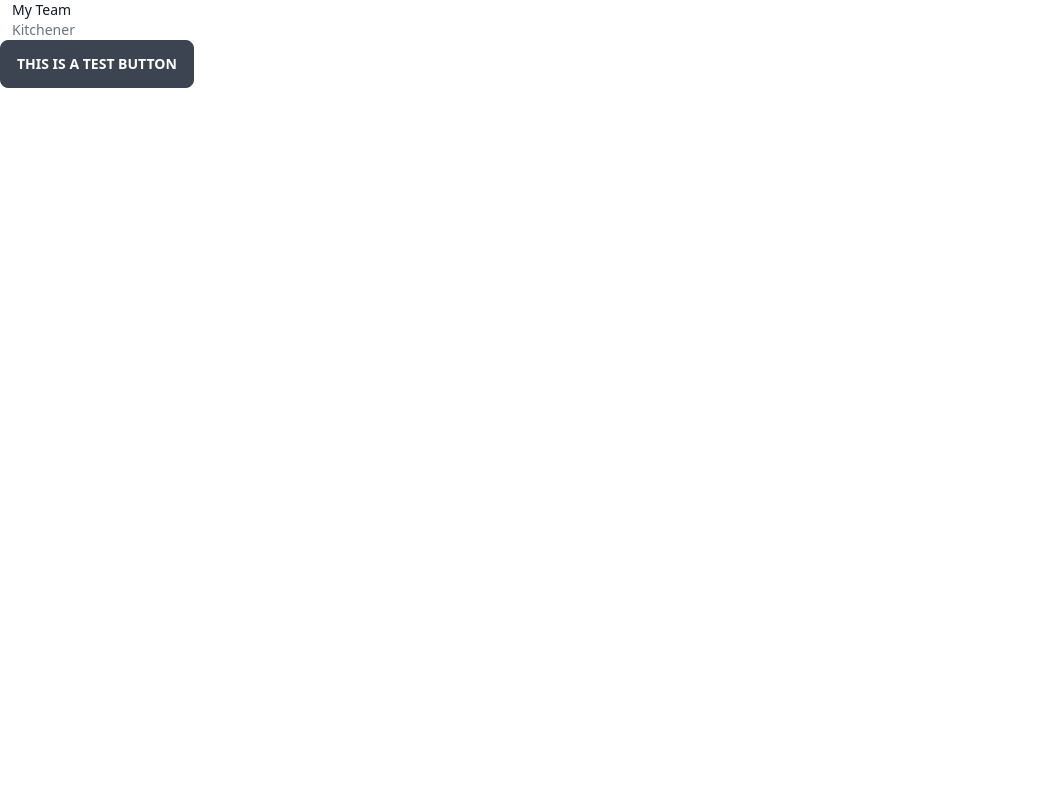
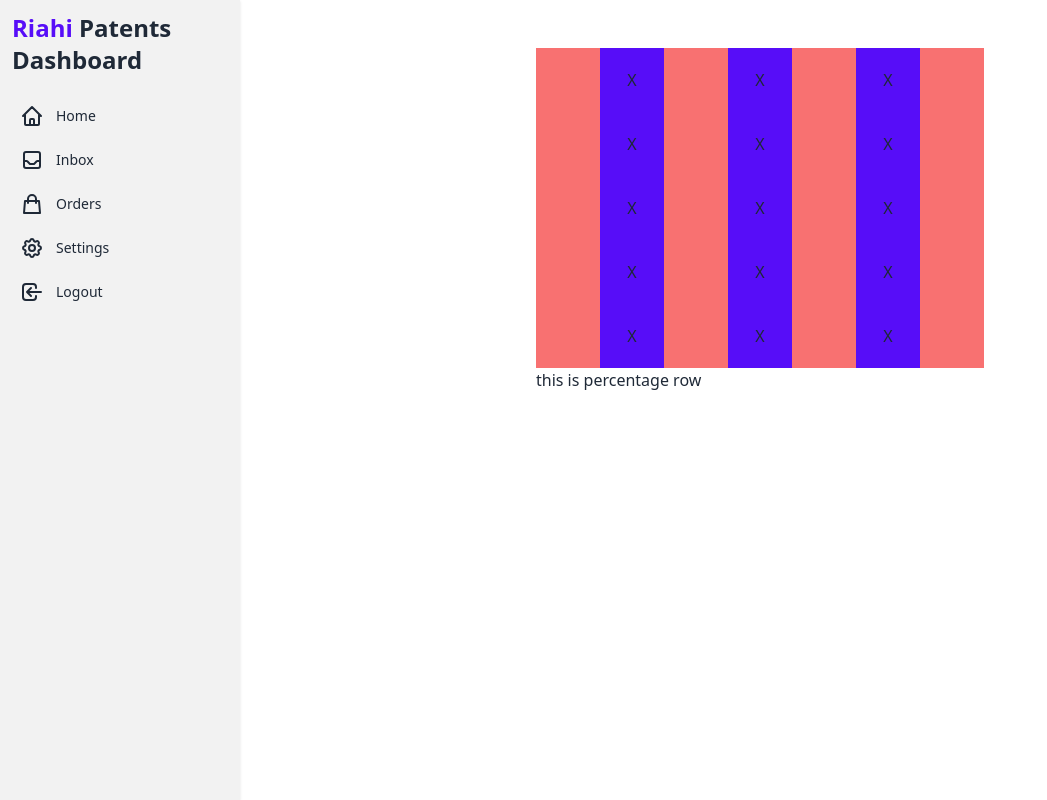
Before and after one commit to ssjkhan/rp-dashboard-tha, a React app: page / in a window 1280 px wide. Shown: the whole page, without its empty margins (0-1047 px from the left). Built offline with nearby package versions, Linux system fonts and the light colour scheme.

Commit message:
feat: data table display and entry

```diff
--- a/src/App.tsx
+++ b/src/App.tsx
@@ -1,14 +1,15 @@
 import React from "react";
+import DataTable from "./features/data-table/DataTable";
+import SideBar from "./components/side-bar/SideBar";
 
 function App() {
   return (
     <div className="App">
-      <div className="ml-3">
-        <p className="text-sm font-medium text-gray-900">My Team</p>
-        <p className="text-sm text-gray-500">Kitchener</p>
-      </div>
-      <div className="btn">
-        This is a test button
+      <div className="flex">
+        <SideBar />
+        <div className="mx-auto mt-12 justify-center">
+          <DataTable />
+        </div>
       </div>
     </div>
   );
--- a/src/app/hooks.ts
+++ b/src/app/hooks.ts
@@ -2,5 +2,5 @@ import { useDispatch, useSelector } from "react-redux";
 import type { TypedUseSelectorHook } from "react-redux";
 import type { AppDispatch, RootState } from "./store";
 
-export const useAPpDispatch: () => AppDispatch = useDispatch;
+export const useAppDispatch: () => AppDispatch = useDispatch;
 export const useAppSelector: TypedUseSelectorHook<RootState> = useSelector;
--- /dev/null
+++ b/src/components/side-bar/SideBar.tsx
@@ -0,0 +1,140 @@
+import React from "react";
+
+type SideBarPropsType = {};
+
+function SideBar({}: SideBarPropsType) {
+  return (
+    <div className="flex">
+      <div className="flex flex-col h-screen p-3 bg-base-200 shadow w-60">
+        <div className="space-y-3">
+          <div className="flex items-center">
+            <h2 className="text-2xl font-bold">
+              <span className="text-primary">Riahi</span> Patents Dashboard
+            </h2>
+          </div>
+          <div className="flex-1">
+            <ul className="pt-2 pb-4 space-y-1 text-sm">
+              <li className="rounded-sm">
+                <a
+                  href="#"
+                  className="flex items-center p-2 space-x-3 rounded-md"
+                >
+                  <svg
+                    xmlns="http://www.w3.org/2000/svg"
+                    className="w-6 h-6"
+                    fill="none"
+                    viewBox="0 0 24 24"
+                    stroke="currentColor"
+                    strokeWidth={2}
+                  >
+                    <path
+                      strokeLinecap="round"
+                      strokeLinejoin="round"
+                      d="M3 12l2-2m0 0l7-7 7 7M5 10v10a1 1 0 001 1h3m10-11l2 2m-2-2v10a1 1 0 01-1 1h-3m-6 0a1 1 0 001-1v-4a1 1 0 011-1h2a1 1 0 011 1v4a1 1 0 001 1m-6 0h6"
+                    />
+                  </svg>
+                  <span>Home</span>
+                </a>
+              </li>
+              <li className="rounded-sm">
+                <a
+                  href="#"
+                  className="flex items-center p-2 space-x-3 rounded-md"
+                >
+                  <svg
+                    xmlns="http://www.w3.org/2000/svg"
+                    className="w-6 h-6"
+                    fill="none"
+                    viewBox="0 0 24 24"
+                    stroke="currentColor"
+                    strokeWidth={2}
+                  >
+                    <path
+                      strokeLinecap="round"
+                      strokeLinejoin="round"
+                      d="M20 13V6a2 2 0 00-2-2H6a2 2 0 00-2 2v7m16 0v5a2 2 0 01-2 2H6a2 2 0 01-2-2v-5m16 0h-2.586a1 1 0 00-.707.293l-2.414 2.414a1 1 0 01-.707.293h-3.172a1 1 0 01-.707-.293l-2.414-2.414A1 1 0 006.586 13H4"
+                    />
+                  </svg>
+                  <span>Inbox</span>
+                </a>
+              </li>
+              <li className="rounded-sm">
+                <a
+                  href="#"
+                  className="flex items-center p-2 space-x-3 rounded-md"
+                >
+                  <svg
+                    xmlns="http://www.w3.org/2000/svg"
+                    className="w-6 h-6"
+                    fill="none"
+                    viewBox="0 0 24 24"
+                    stroke="currentColor"
+                    strokeWidth={2}
+                  >
+                    <path
+                      strokeLinecap="round"
+                      strokeLinejoin="round"
+                      d="M16 11V7a4 4 0 00-8 0v4M5 9h14l1 12H4L5 9z"
+                    />
+                  </svg>
+                  <span>Orders</span>
+                </a>
+              </li>
+              <li className="rounded-sm">
+                <a
+                  href="#"
+                  className="flex items-center p-2 space-x-3 rounded-md"
+                >
+                  <svg
+                    xmlns="http://www.w3.org/2000/svg"
+                    className="w-6 h-6"
+                    fill="none"
+                    viewBox="0 0 24 24"
+                    stroke="currentColor"
+                    strokeWidth={2}
+                  >
+                    <path
+                      strokeLinecap="round"
+                      strokeLinejoin="round"
+                      d="M10.325 4.317c.426-1.756 2.924-1.756 3.35 0a1.724 1.724 0 002.573 1.066c1.543-.94 3.31.826 2.37 2.37a1.724 1.724 0 001.065 2.572c1.756.426 1.756 2.924 0 3.35a1.724 1.724 0 00-1.066 2.573c.94 1.543-.826 3.31-2.37 2.37a1.724 1.724 0 00-2.572 1.065c-.426 1.756-2.924 1.756-3.35 0a1.724 1.724 0 00-2.573-1.066c-1.543.94-3.31-.826-2.37-2.37a1.724 1.724 0 00-1.065-2.572c-1.756-.426-1.756-2.924 0-3.35a1.724 1.724 0 001.066-2.573c-.94-1.543.826-3.31 2.37-2.37.996.608 2.296.07 2.572-1.065z"
+                    />
+                    <path
+                      strokeLinecap="round"
+                      strokeLinejoin="round"
+                      d="M15 12a3 3 0 11-6 0 3 3 0 016 0z"
+                    />
+                  </svg>
+                  <span>Settings</span>
+                </a>
+              </li>
+              <li className="rounded-sm">
+                <a
+                  href="#"
+                  className="flex items-center p-2 space-x-3 rounded-md"
+                >
+                  <svg
+                    xmlns="http://www.w3.org/2000/svg"
+                    className="w-6 h-6"
+                    fill="none"
+                    viewBox="0 0 24 24"
+                    stroke="currentColor"
+                    strokeWidth={2}
+                  >
+                    <path
+                      strokeLinecap="round"
+                      strokeLinejoin="round"
+                      d="M11 16l-4-4m0 0l4-4m-4 4h14m-5 4v1a3 3 0 01-3 3H6a3 3 0 01-3-3V7a3 3 0 013-3h7a3 3 0 013 3v1"
+                    />
+                  </svg>
+                  <span>Logout</span>
+                </a>
+              </li>
+            </ul>
+          </div>
+        </div>
+      </div>
+    </div>
+  );
+}
+
+export default SideBar;
--- /dev/null
+++ b/src/features/data-table/DataCell.tsx
@@ -0,0 +1,79 @@
+import { FormEvent, SyntheticEvent, useEffect, useState } from "react";
+import { useAppDispatch, useAppSelector } from "../../app/hooks";
+import { selectDataCell, updateData, UpdateDataPayload } from "./dataSlice";
+
+type DataCellProps = {
+  rowIndex: number;
+  colIndex: number;
+};
+
+function DataCell(props: DataCellProps) {
+  const { rowIndex: row, colIndex: col } = props;
+  const [isEdit, setEdit] = useState(false);
+  const cellData = useAppSelector((state) => selectDataCell(state, row, col));
+  const [val, setVal] = useState(cellData);
+  const dispatch = useAppDispatch();
+
+  // Variable tailwind styling
+  const cellClass =
+    "w-16 h-16 place-content-center flex items-center text-center";
+  const colorClass = (data: string) => {
+    if (data === "X") return " bg-primary";
+    return " bg-red-400";
+  };
+
+  // handlers for events
+  const handleChange = (e: FormEvent<HTMLInputElement>) => {
+    function cellFormValidation(input: any) {
+      if (input === "X" || input === "x") return "X";
+      return "";
+    }
+
+    const val = cellFormValidation(e.currentTarget.value);
+    setVal(val);
+  };
+
+  const handleOnFocus = (e: SyntheticEvent) => {
+    setEdit(true);
+  };
+
+  const handleOnBlur = (e: any) => {
+    const updateAction: UpdateDataPayload = {
+      rowIndex: row,
+      colIndex: col,
+      value: val,
+    };
+
+    dispatch(updateData(updateAction));
+    setEdit(false);
+  };
+
+  return (
+    <>
+      {isEdit
+        ? (
+          <input
+            className={cellClass}
+            type="text"
+            value={val}
+            onChange={handleChange}
+            onBlur={handleOnBlur}
+          >
+          </input>
+        )
+        : (
+          <input
+            className={cellClass +
+              colorClass(cellData)}
+            value={val}
+            onFocus={handleOnFocus}
+            onChange={handleChange}
+            onBlur={handleOnBlur}
+          >
+          </input>
+        )}
+    </>
+  );
+}
+
+export default DataCell;
--- /dev/null
+++ b/src/features/data-table/DataRow.tsx
@@ -0,0 +1,26 @@
+import DataCell from "./DataCell";
+import { selectDataRow } from "./dataSlice";
+import { useAppSelector } from "../../app/hooks";
+
+type DataRowProps = {
+  rowIndex: number;
+};
+
+function DataRow(props: DataRowProps) {
+  const { rowIndex } = props;
+  const data = useAppSelector((state) => selectDataRow(state, rowIndex));
+
+  return (
+    <div className="flex">
+      {data.map((_, colIndex) => (
+        <DataCell
+          key={`data-cell-${rowIndex}-${colIndex}`}
+          rowIndex={rowIndex}
+          colIndex={colIndex}
+        />
+      ))}
+    </div>
+  );
+}
+
+export default DataRow;
--- /dev/null
+++ b/src/features/data-table/DataTable.tsx
@@ -0,0 +1,23 @@
+import { useAppDispatch, useAppSelector } from "../../app/hooks";
+
+import { selectDataAll } from "./dataSlice";
+import DataRow from "./DataRow";
+import PercentageRow from "./PercentageRow";
+
+type DataTableProps = {};
+
+function DataTable({}: DataTableProps) {
+  const dispatch = useAppDispatch();
+  const data = useAppSelector(selectDataAll);
+
+  return (
+    <>
+      {data.map((_, rowIndex) => (
+        <DataRow key={`data-row-${rowIndex}`} rowIndex={rowIndex} />
+      ))}
+      <PercentageRow />
+    </>
+  );
+}
+
+export default DataTable;
--- /dev/null
+++ b/src/features/data-table/PercentageRow.tsx
@@ -0,0 +1,7 @@
+type PercentageRowProps = {};
+
+function PercentageRow(props: PercentageRowProps) {
+  return <div>this is percentage row</div>;
+}
+
+export default PercentageRow;
--- a/src/features/data-table/dataSlice.tsx
+++ b/src/features/data-table/dataSlice.tsx
@@ -1,5 +1,7 @@
 import { createSlice } from "@reduxjs/toolkit";
 import { PayloadAction } from "@reduxjs/toolkit";
+import { RootState } from "../../app/store";
+import {} from "../../app/hooks";
 
 // Type and initial state
 type dataState = {
@@ -7,21 +9,30 @@ type dataState = {
 };
 
 const initialState: dataState = {
-  // data is string[][], due to intialization
-  data: [] as string[][],
+  // intialize array with 7 elements and 5 rows
+  data: (function () {
+    // initArray safe as string[][] from intialization
+    const initArray = [] as string[][];
+    for (let i = 0; i < 5; i++) {
+      initArray.push(Array.from({ length: 7 }, (v, i) => {
+        if (i % 2 === 0) return "";
+        return "X";
+      }));
+    }
+    return initArray;
+  })(),
 };
 
-// Action types
-
-export type AddCol = {
+// Payload action types
+export type AddColPayload = {
   index: number;
 };
 
-export type DeleteCol = {
+export type DeleteColPayload = {
   index: number;
 };
 
-export type EditData = {
+export type UpdateDataPayload = {
   rowIndex: number;
   colIndex: number;
   value: string;
@@ -35,15 +46,15 @@ export const dataSlice = createSlice({
     resetData: (state) => {
       state.data = [];
     },
-    editData: (state, action: PayloadAction<EditData>) => {
+    updateData: (state, action: PayloadAction<UpdateDataPayload>) => {
       const { rowIndex, colIndex, value } = action.payload;
       state.data[rowIndex][colIndex] = value;
     },
-    addCol: (state, action: PayloadAction<AddCol>) => {
+    addCol: (state, action: PayloadAction<AddColPayload>) => {
       const { index } = action.payload;
       state.data.splice(index - 1, 0, []);
     },
-    deleteCol: (state, action: PayloadAction<DeleteCol>) => {
+    deleteCol: (state, action: PayloadAction<DeleteColPayload>) => {
       const { index } = action.payload;
       for (let row = 0; row < state.data.length; row++) {
         state.data[row].splice(index, 1);
@@ -53,7 +64,18 @@ export const dataSlice = createSlice({
 });
 
 // export actions and reducer
-export const { resetData, editData, addCol, deleteCol } = dataSlice.actions;
+export const { resetData, updateData, addCol, deleteCol } = dataSlice.actions;
 export default dataSlice.reducer;
 
 // export selectors
+export const selectDataAll = (state: RootState) => {
+  return state.data.data;
+};
+
+export const selectDataCell = (state: RootState, row: number, col: number) => {
+  return state.data.data[row][col];
+};
+
+export const selectDataRow = (state: RootState, row: number) => {
+  return state.data.data[row];
+};
```
